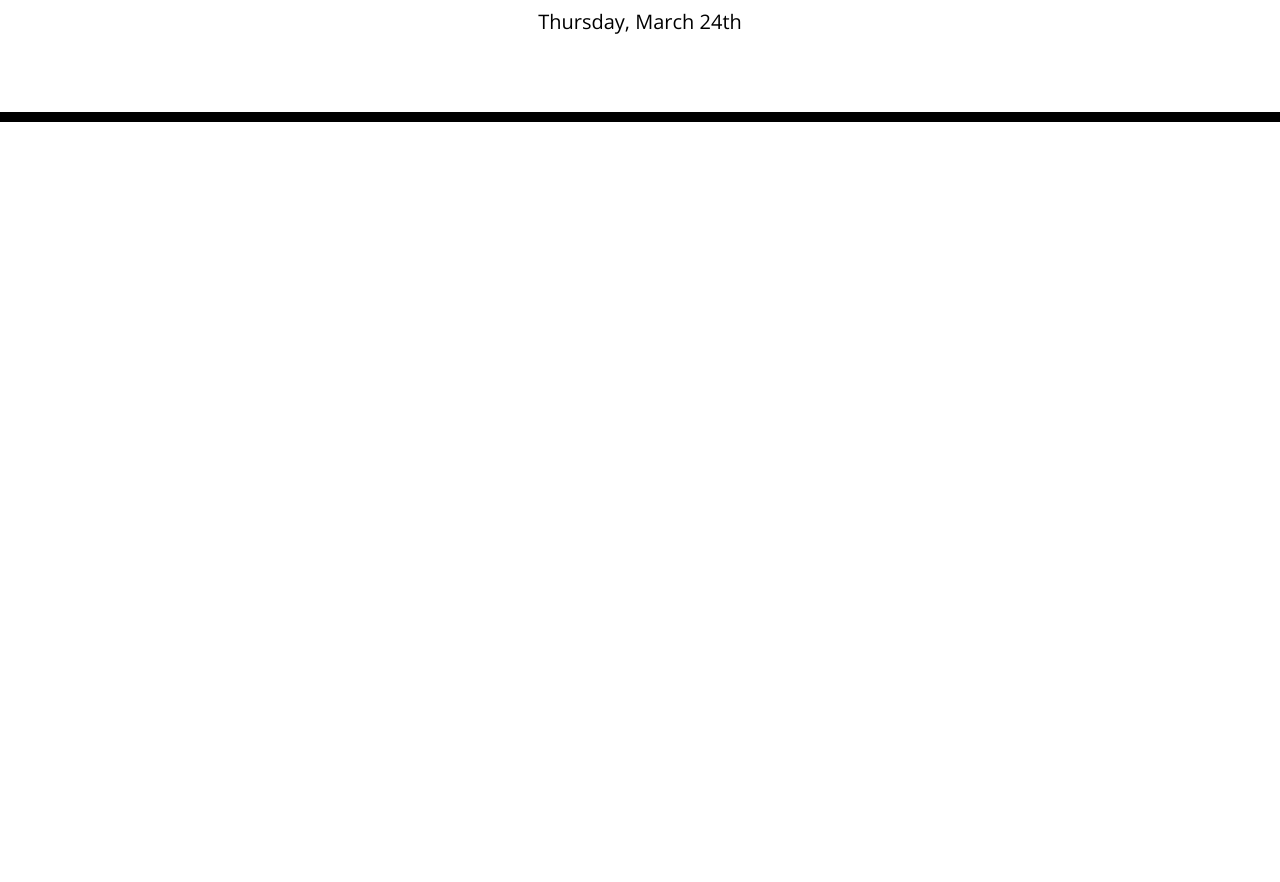
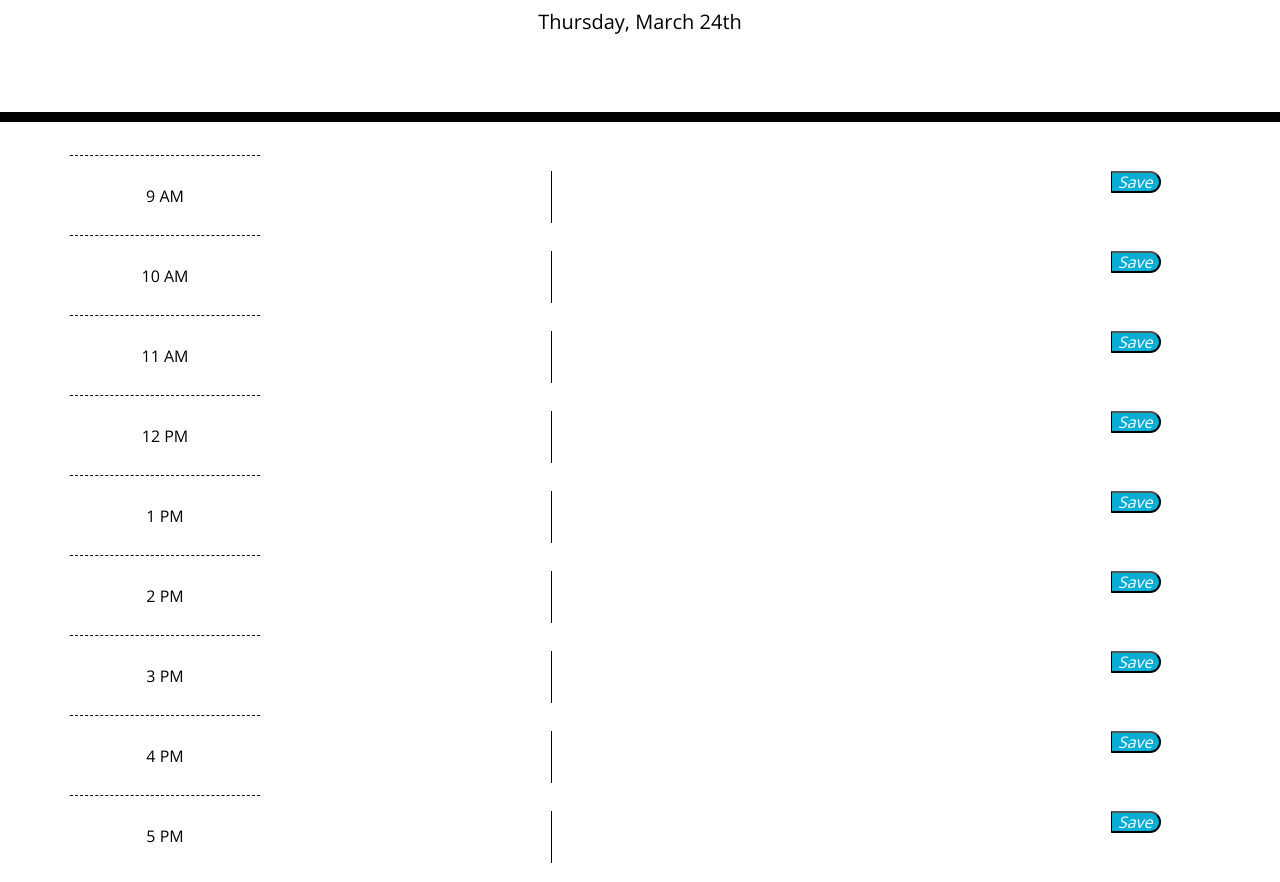
Before and after one commit to kylebaylis/challenge5, a plain HTML site: page index.html in a window 1280 px wide. Shown: the part 182-1064 px from the top of the page. Before the commit the page ends 800 px from the top, so only its background shows below. Drawn offline with nearby package versions, Linux system fonts and the light colour scheme.

Commit message:
added time blocks and classes for styling

```diff
--- a/index.html
+++ b/index.html
@@ -30,6 +30,105 @@
     </header>
     <div class="container">
       <!-- Timeblocks go here -->
+      <div class="row align-items-start time-block">
+        <div class="col-2 hour">
+          <p>9 AM</p>
+        </div>
+        <div class="col-8">
+          <textarea></textarea>
+        </div>
+        <div class="col-2">
+          <button class="saveBtn"><i>Save</i></button>
+        </div>
+      </div>
+      <div class="row align-items-start time-block">
+        <div class="col-2 hour">
+          <p>10 AM</p>
+        </div>
+        <div class="col-8">
+          <textarea></textarea>
+        </div>
+        <div class="col-2">
+          <button class="saveBtn"><i>Save</i></button>
+        </div>
+      </div>
+      <div class="row align-items-start time-block">
+        <div class="col-2 hour">
+          <p>11 AM</p>
+        </div>
+        <div class="col-8">
+          <textarea></textarea>
+        </div>
+        <div class="col-2">
+          <button class="saveBtn"><i>Save</i></button>
+        </div>
+      </div>
+      <div class="row align-items-start time-block">
+        <div class="col-2 hour">
+          <p>12 PM</p>
+        </div>
+        <div class="col-8">
+          <textarea></textarea>
+        </div>
+        <div class="col-2">
+          <button class="saveBtn"><i>Save</i></button>
+        </div>
+      </div>
+      <div class="row align-items-start time-block">
+        <div class="col-2 hour">
+          <p>1 PM</p>
+        </div>
+        <div class="col-8">
+          <textarea></textarea>
+        </div>
+        <div class="col-2">
+          <button class="saveBtn"><i>Save</i></button>
+        </div>
+      </div>
+      <div class="row align-items-start time-block">
+        <div class="col-2 hour">
+          <p>2 PM</p>
+        </div>
+        <div class="col-8">
+          <textarea></textarea>
+        </div>
+        <div class="col-2">
+          <button class="saveBtn"><i>Save</i></button>
+        </div>
+      </div>
+      <div class="row align-items-start time-block">
+        <div class="col-2 hour">
+          <p>3 PM</p>
+        </div>
+        <div class="col-8">
+          <textarea></textarea>
+        </div>
+        <div class="col-2">
+          <button class="saveBtn"><i>Save</i></button>
+        </div>
+      </div>
+      <div class="row align-items-start time-block">
+        <div class="col-2 hour">
+          <p>4 PM</p>
+        </div>
+        <div class="col-8">
+          <textarea></textarea>
+        </div>
+        <div class="col-2">
+          <button class="saveBtn"><i>Save</i></button>
+        </div>
+      </div>
+      <div class="row align-items-start time-block">
+        <div class="col-2 hour">
+          <p>5 PM</p>
+        </div>
+        <div class="col-8">
+          <textarea></textarea>
+        </div>
+        <div class="col-2">
+          <button class="saveBtn"><i>Save</i></button>
+        </div>
+      </div>
     </div>
 
     <script src="https://code.jquery.com/jquery-3.4.1.min.js"></script>
```
